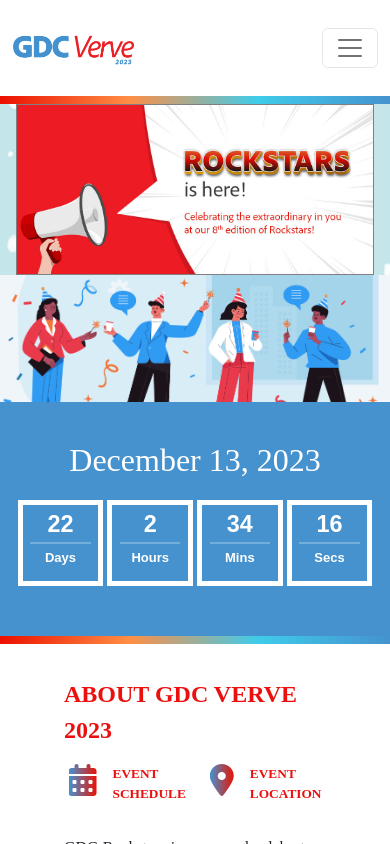
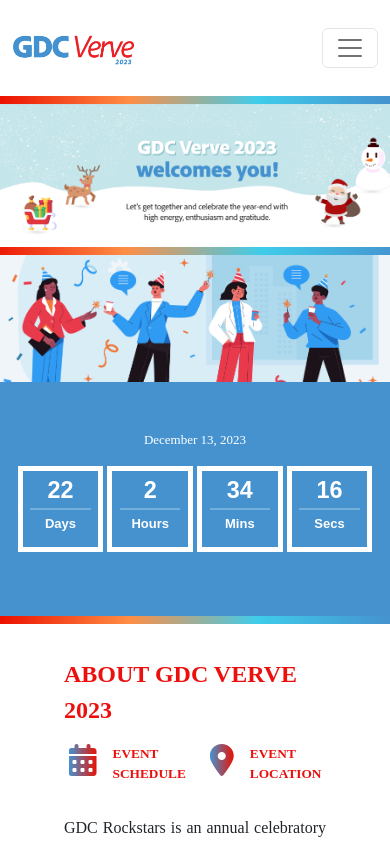
Before and after one commit to acsgdc-events/acsgdc-events.github.io, a plain HTML site: page index.html in a window 390 px wide. Drawn offline with nearby package versions, Linux system fonts and the light colour scheme; a web font is replaced by a local one.

Commit message:
changes to elements

```diff
--- a/css/header.css
+++ b/css/header.css
@@ -194,9 +194,13 @@ nav {
 }
 
 .full-carousel {
-    padding: 1rem 10rem 2rem 10rem;
+    /* padding: 1rem 10rem 2rem 10rem; */
     position: relative;
-    background-image: url("../images/banner-background.png");
+    /* background-image: url("../images/background-verve.png"); */
+}
+
+.full-carousel img{
+    width: 104.166666667vw;
 }
 
 .full-carousel .carousel-control-next,
--- a/css/register-now.css
+++ b/css/register-now.css
@@ -75,6 +75,7 @@ body {
     flex-direction: column;
     justify-content: center;
     font-family: "Adobe Clean";
+    padding: 2rem 0;
 }
 
 .register-now-container .headline {
@@ -83,6 +84,14 @@ body {
     font-size: xx-large;
     color: white;
 }
+
+@media screen and (max-width: 400px) {
+    .register-now-container .headline{
+       font-size: small;
+      }
+  }
+
+
 
 
 .countdown-container {
--- a/index.html
+++ b/index.html
@@ -96,7 +96,8 @@
         <!-- Hero banner -->
         <div class="hero-section">
             <div class="full-carousel">
-                <div id="carouselExampleIndicators" class="carousel slide" data-bs-ride="carousel">
+                <img src="images/background-verve.png" alt="">
+                <!-- <div id="carouselExampleIndicators" class="carousel slide" data-bs-ride="carousel">
                     <div class="carousel-indicators">
                         <button type="button" data-bs-target="#carouselExampleIndicators" data-bs-slide-to="0"
                             class="active" aria-current="true" aria-label="Slide 1"></button>
@@ -108,7 +109,7 @@
                         </div>
 
                     </div>
-                    <!-- <button class="carousel-control-prev" type="button" data-bs-target="#carouselExampleIndicators"
+                    <button class="carousel-control-prev" type="button" data-bs-target="#carouselExampleIndicators"
                         data-bs-slide="prev">
                         <span class="carousel-control-prev-icon" aria-hidden="true"></span>
                         <span class="visually-hidden">Previous</span>
@@ -117,18 +118,20 @@
                         data-bs-slide="next">
                         <span class="carousel-control-next-icon" aria-hidden="true"></span>
                         <span class="visually-hidden">Next</span>
-                    </button> -->
-                </div>
+                    </button>
+                </div> -->
             </div>
 
             <!-- Register Now  -->
             <section id="register-now" class="row">
+                <div class="for-grad-line"></div>
+
+                <img src="images/timer-left.png" alt="" class="col-md-12 col-sm-12" >
 
 
-                <img src="images/timer-left.png" alt="" class="col-md-6">
 
 
-                <div class="register-now-container col-md-6">
+                <div class="register-now-container col-md-12 col-sm-12">
                     <p class="headline">December 13, 2023</p>
                     <div class="countdown-container">
                         <div id="countdown">
```
Also changed, not shown: team.html (+12 -0 lines), images/background-verve.png (added).
